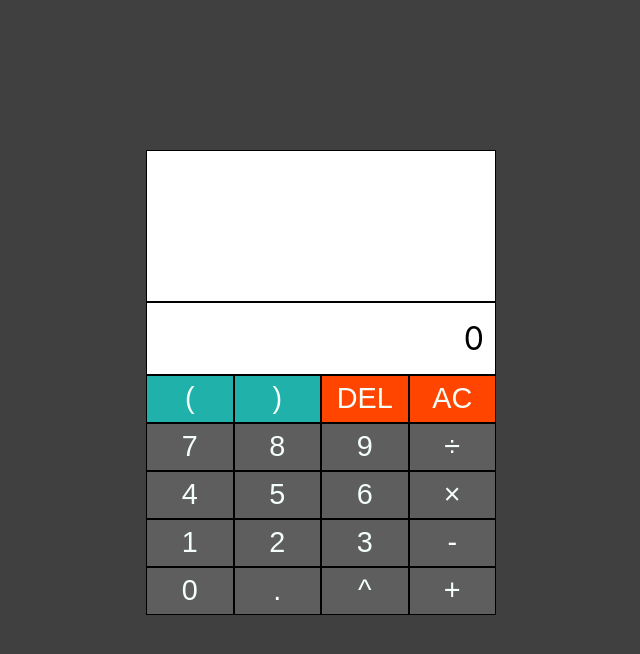
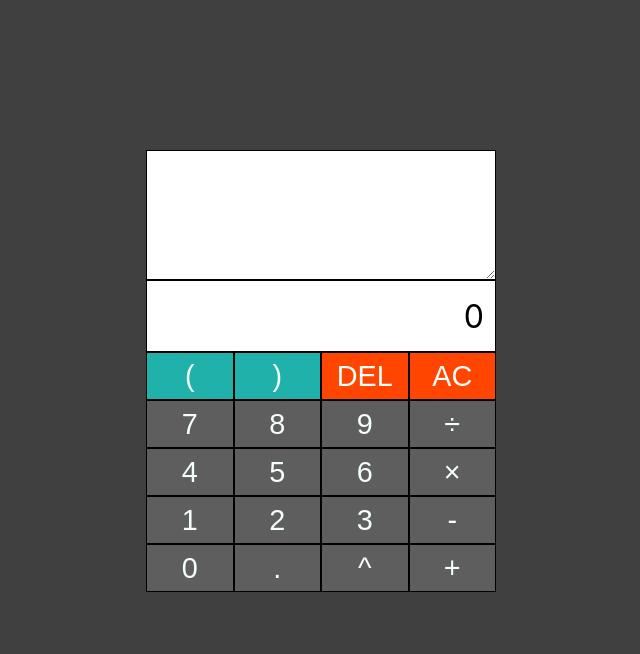
Before and after one commit to dingdong-22/calculator, a React (Create React App) app: page / in a window 1280 px wide. Shown: the top 654 px of the page, without its empty margins (319-959 px from the left). Built offline with nearby package versions, Linux system fonts and the light colour scheme.

Commit message:
added keyboard and mouse functionality

```diff
--- a/src/App.css
+++ b/src/App.css
@@ -1,5 +1,6 @@
 body {
     background-color: rgba(0, 0, 0, 0.75);
+    justify-content: center;
 }
 
 .App {
@@ -13,27 +14,38 @@ body {
     margin: auto;
 }
 
+.input-window-container,
 .input-window,
 .output-window {
     background-color: rgba(255, 255, 255);
-    display: flex;
-    flex-direction: row-reverse;
     font-size: 2rem;
-    padding: 0.7rem;
+}
+
+.input-window-container {
+    height: 1px;
+    min-height: 8rem;
+    border: 1px black solid;
+}
+
+form {
+    height: 100%;
 }
 
 .input-window {
-    min-height: 8rem;
-    border: 1px black solid;
-    align-items: flex-end;
-    word-wrap: break-word;
-    word-break: break-all;
+    height: 100%;
+    width: 100%;
+    padding: 0px;
+    border: 0px;
 }
 
 .output-window {
     border: 1px black solid;
     height: 3rem;
+    padding: 0.7rem;
+    display: flex;
+    flex-direction: row-reverse;
     align-items: center;
+    overflow: hidden;
 }
 
 .buttons {
--- a/src/App.js
+++ b/src/App.js
@@ -9,7 +9,7 @@ function App() {
     let [val, setVal] = useState("");
     return (
         <div className="App">
-            <InputScreen expr={expr} />
+            <InputScreen expr={expr} setExpr={setExpr} />
             <OutputScreen expr={expr} val={val} setVal={setVal} />
             <Buttons expr={expr} setExpr={setExpr} val={val} setVal={setVal} />
         </div>
--- a/src/InputScreen.jsx
+++ b/src/InputScreen.jsx
@@ -1,5 +1,16 @@
 function InputScreen(props) {
-    return <div className="input-window">{props.expr}</div>;
+    return (
+        <div className="input-window-container">
+            <form>
+                <textarea
+                    className="input-window"
+                    type="text"
+                    value={props.expr}
+                    onChange={(e) => props.setExpr(e.target.value)}
+                ></textarea>
+            </form>
+        </div>
+    );
 }
 
 export default InputScreen;
```
